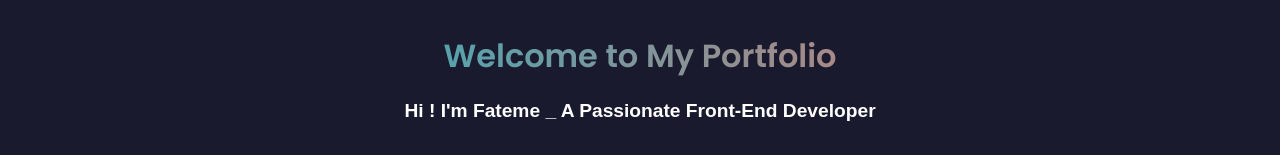
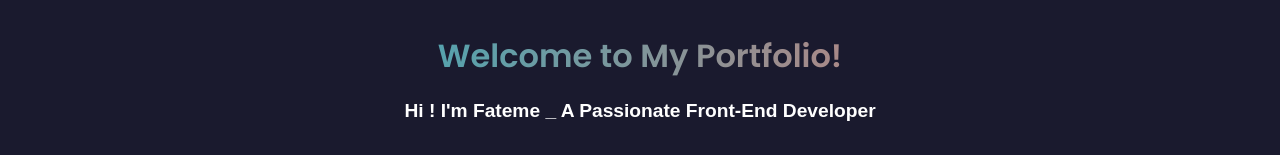
Before and after one commit to FatemeArefi/portfolio, a React (Vite) app: page / in a window 1280 px wide. Shown: the top 155 px of the page. Built offline with nearby package versions, Linux system fonts and the light colour scheme.

Commit message:
fix header

```diff
--- a/src/components/Header/Header.css
+++ b/src/components/Header/Header.css
@@ -101,3 +101,8 @@
     padding: 0.5rem;
   }
 }
+.emoji {
+  width: 20px;
+  height: 20px;
+  vertical-align: middle;
+}
--- a/src/components/Header/Header.jsx
+++ b/src/components/Header/Header.jsx
@@ -4,7 +4,7 @@ import "./Header.css";
 const Header = () => {
   return (
     <header className="header">
-      <h1 className="header-title">Welcome to My Portfolio</h1>
+      <h1 className="header-title">Welcome to My Portfolio!</h1>
       <h2 className="header-text">
         Hi ! I'm Fateme _ A Passionate Front-End Developer
       </h2>
```
